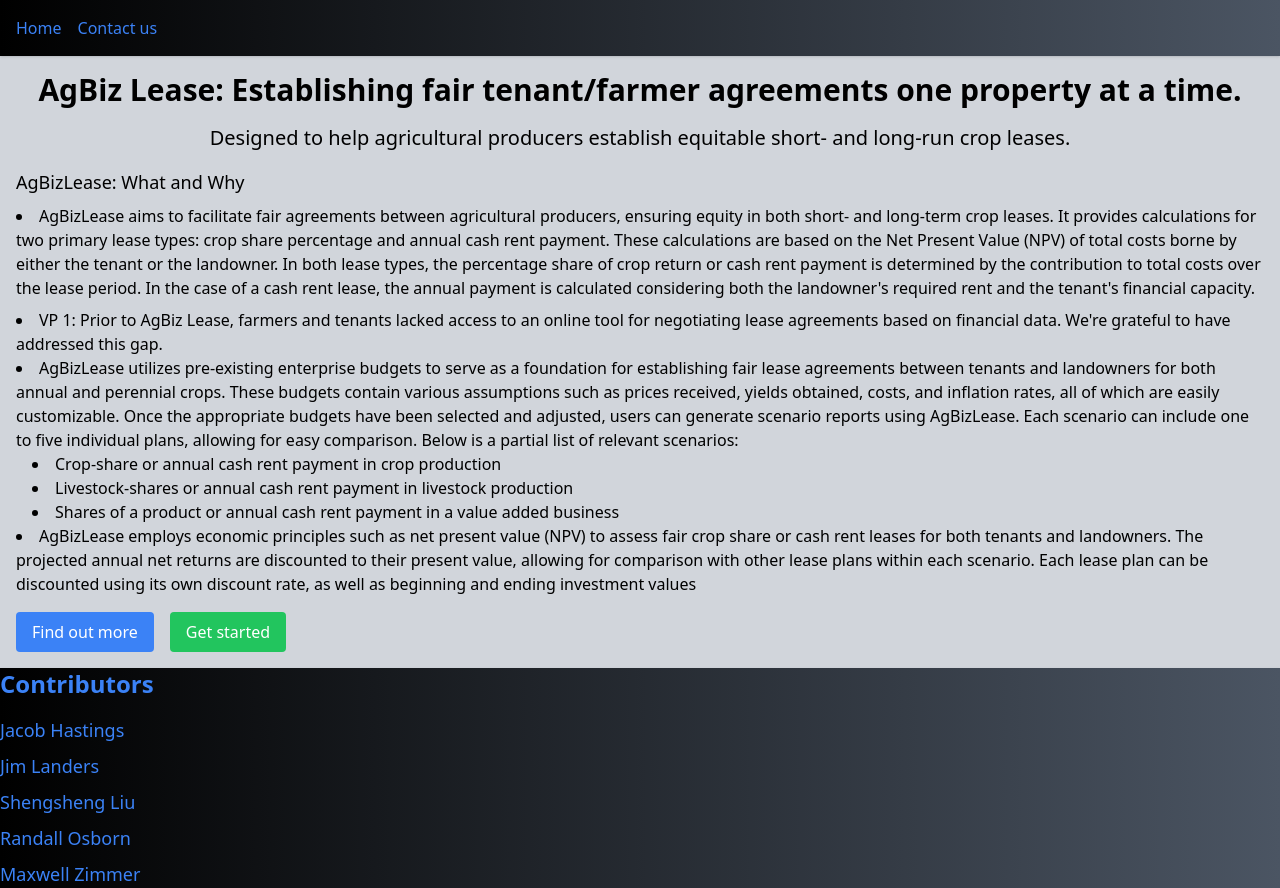
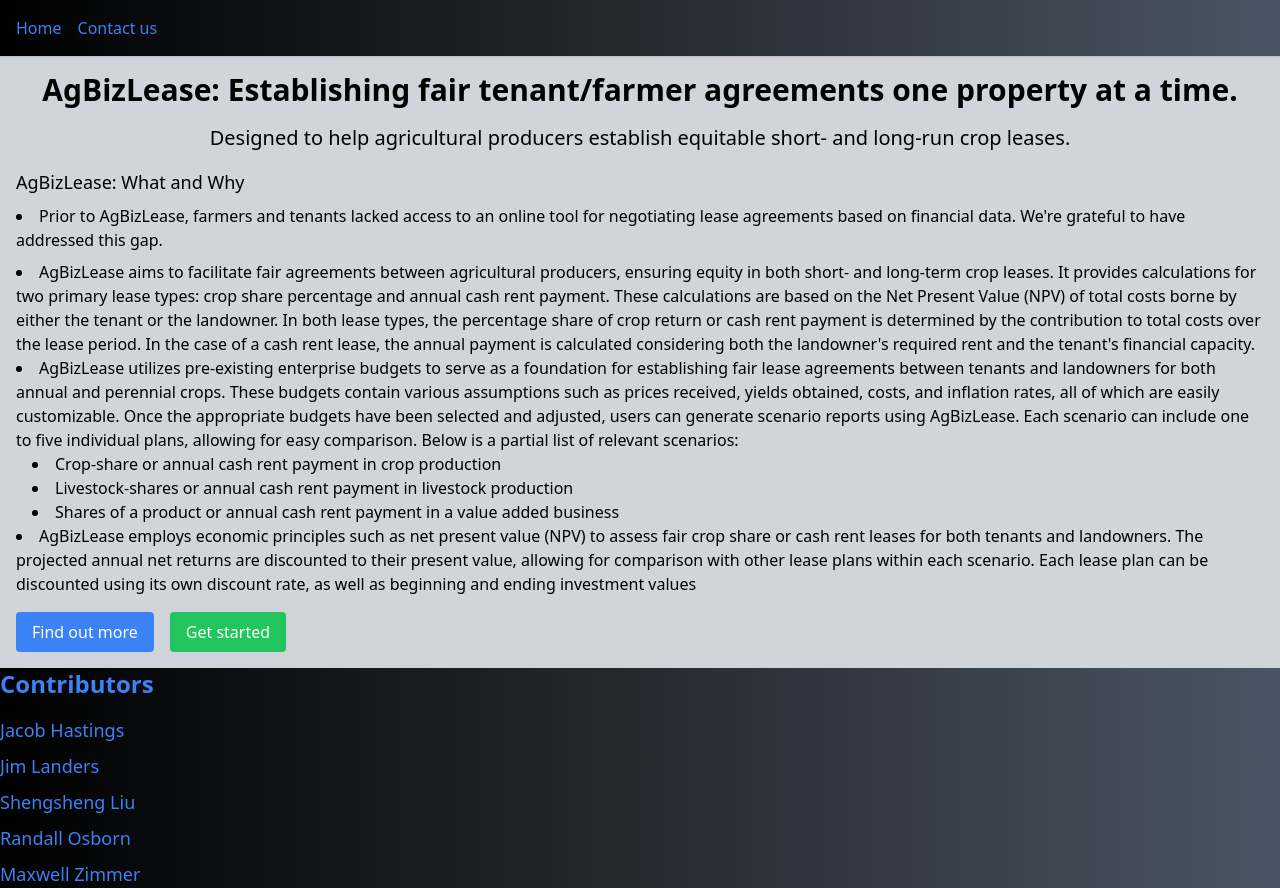
Before and after one commit to AgBizCapstone2023-2024/Landingpage, a Next.js app in the folder portfolio/: page / in a window 1280 px wide. Built offline with nearby package versions, Linux system fonts and the light colour scheme.

Commit message:
fixed minor grammar issues and swapped bullet points around

```diff
--- a/portfolio/src/app/page.js
+++ b/portfolio/src/app/page.js
@@ -5,7 +5,7 @@
     <div>
       <div class="centered-heading">
         <h1 className="text-3xl font-bold mb-4">
-          AgBiz Lease: Establishing fair tenant/farmer agreements one property
+          AgBizLease: Establishing fair tenant/farmer agreements one property
           at a time.
         </h1>
         <h2 className="text-xl mb-4">
@@ -19,7 +19,12 @@
         AgBizLease: What and Why
       </label>
       <ul className="list-disc list-inside mb-4">
-        <li className="mb-2">
+      <li className="mb-2">
+          Prior to AgBizLease, farmers and tenants lacked access to an
+          online tool for negotiating lease agreements based on financial data.
+          We're grateful to have addressed this gap.
+        </li>
+        <li>
           AgBizLease aims to facilitate fair agreements between agricultural
           producers, ensuring equity in both short- and long-term crop leases.
           It provides calculations for two primary lease types: crop share
@@ -30,11 +35,6 @@
           total costs over the lease period. In the case of a cash rent lease,
           the annual payment is calculated considering both the landowner's
           required rent and the tenant's financial capacity.
-        </li>
-        <li>
-          VP 1: Prior to AgBiz Lease, farmers and tenants lacked access to an
-          online tool for negotiating lease agreements based on financial data.
-          We're grateful to have addressed this gap.
         </li>
         <li>
           AgBizLease utilizes pre-existing enterprise budgets to serve as a
```
